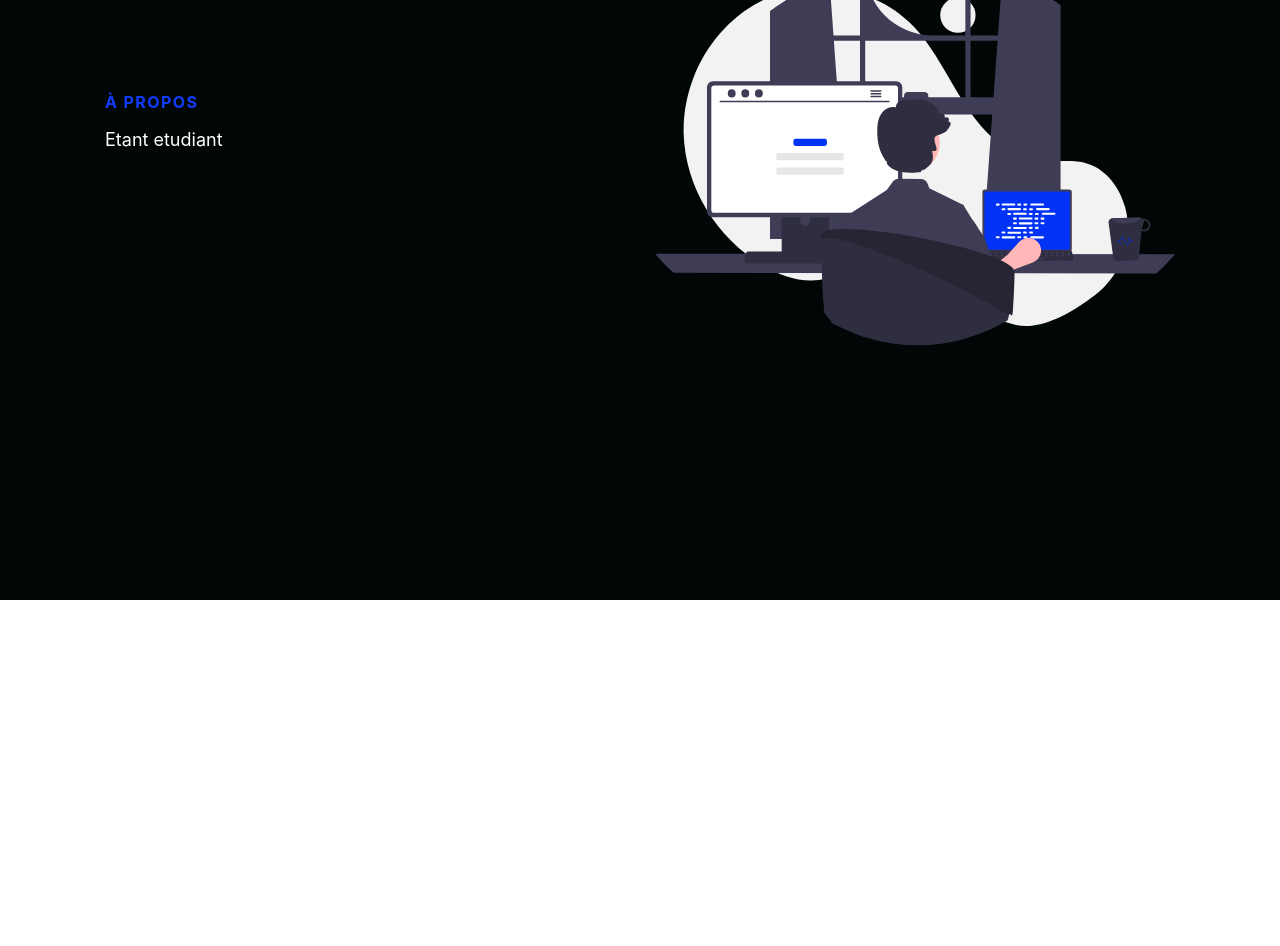
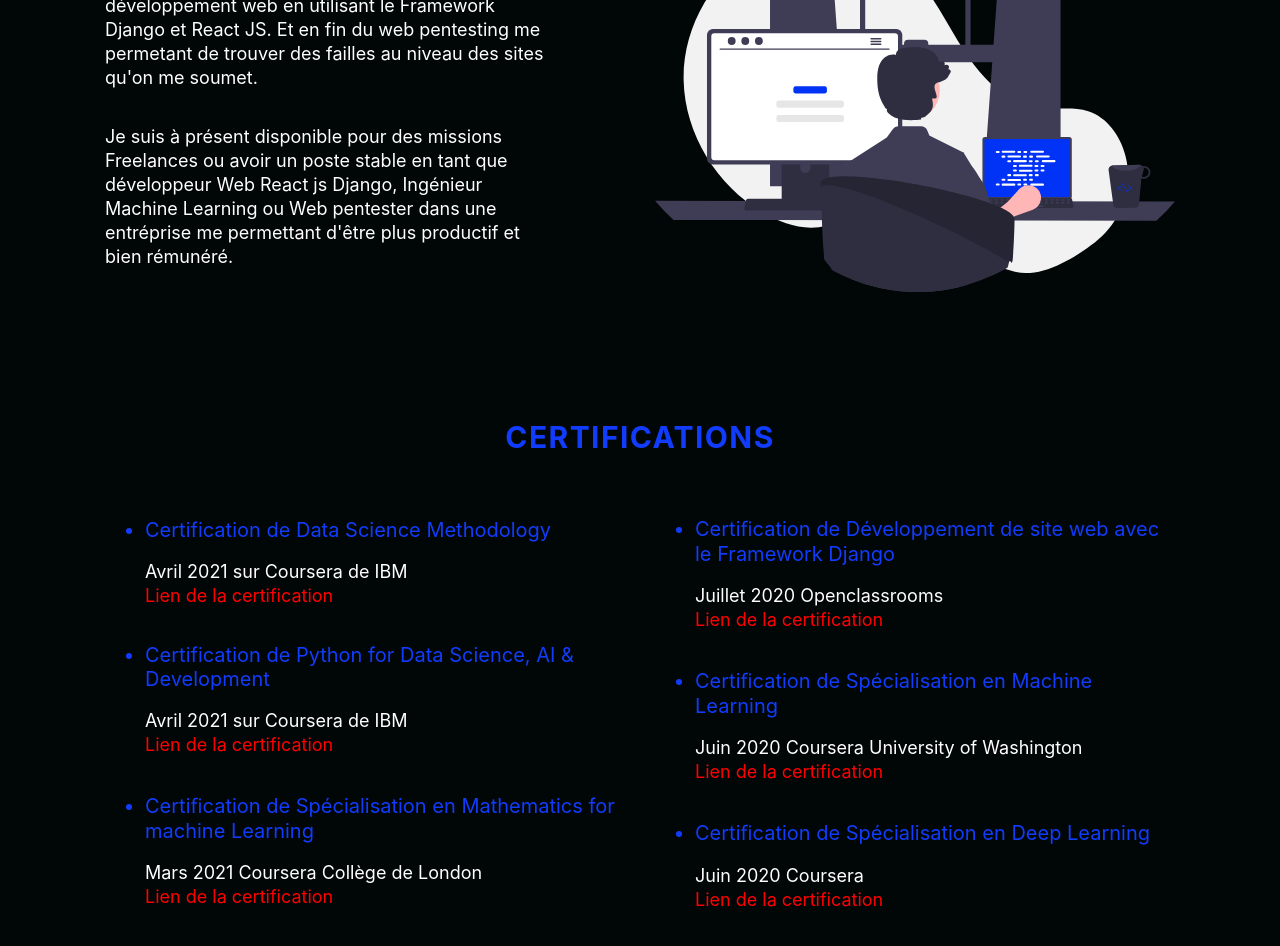
Before and after one commit to Adam-kn/portfolio, a React (Create React App) app: page / in a window 1280 px wide. Shown: the part 940-1886 px from the top of the page. Before the commit the page ends 1540 px from the top, so only its background shows below. Built offline with nearby package versions, Linux system fonts and the light colour scheme.

Commit message:
Certifations page

```diff
--- a/src/Styles.js
+++ b/src/Styles.js
@@ -119,7 +119,7 @@
   cursor: pointer;
 
   &.active {
-    border-bottom: #01bf71;
+    border-bottom: 3px solid #113CFC;
   }
 `;
 
@@ -262,7 +262,7 @@
 `;
 
 
-export const AboutContainer = styled.div`
+export const Container = styled.div`
   background: ${({lightBg}) => (lightBg ? '#f9f9f9' : '#010606')};
 
   @media screen and (max-width: 768px) {
@@ -271,10 +271,10 @@
 `;
 
 
-export const AboutWrapper = styled.div`
+export const Wrapper = styled.div`
   display: grid;
   z-index: 1;
-  height: 860px;
+  height: 100%;
   width: 100%;
   max-width: 1100px;
   margin-right: auto;
@@ -283,8 +283,9 @@
 `;
 
 
-export const AboutRow = styled.div`
+export const Row = styled.div`
   display: grid;
+  padding-top: -250px;
   grid-auto-columns: minmax(auto, 1fr);
   align-items: center;
   grid-template-areas: ${({imgStart}) => ( imgStart ? `'col2 col1'`:`'col1 col2'`)};
@@ -316,14 +317,14 @@
 `;
 
 
-export const TopLine = styled.p`
+export const TopLine = styled.h4`
   color: #113CFC;
-  font-size: 16px;
-  line-height: 16px;
+  font-size: 30px;
   font-weight: 700;
   letter-spacing: 1.4px;
   text-transform: uppercase;
-  margin-bottom: 16px;
+  align-items: center;
+  text-align: center;
 `;
 
 export const Subtitle = styled.p`
@@ -346,3 +347,18 @@
   margin: 0 0 10px 0;
   padding-right: 0;
 `;
+
+export const TitleWrap = styled.ul`
+  font-size: 20px;
+`;
+
+
+export const Title = styled.li`
+  color: #113CFC;
+`;
+
+export const LinkC = styled.a`
+  text-decoration: none;
+  cursor: pointer;
+  color: red;
+`;
--- a/src/components/About.js
+++ b/src/components/About.js
@@ -1,16 +1,27 @@
 import React from 'react';
-import { AboutContainer, AboutRow, AboutWrapper, Col1, Col2, Img, ImgWrapper, Subtitle, TextWrapper, TopLine } from '../Styles';
+import { Container, Row, Wrapper, Col1, Col2, Img, ImgWrapper, Subtitle, TextWrapper, TopLine } from '../Styles';
 import about from '../imges/about.svg'
-const About = ({lightBg , imgStart, id, darkText}) => {
+const About = () => {
     return (
         <>
-           <AboutContainer lightBg={false} id='À propos'>
-               <AboutWrapper>
-                   <AboutRow imgStart={false}>
+           <Container lightBg={false} id='about'>
+               <Wrapper>
+                   <TopLine> À propos</TopLine>
+                   <Row imgStart={false}>
                        <Col1>
                           <TextWrapper>
-                              <TopLine> À propos</TopLine>
-                              <Subtitle darkText={false}> Etant etudiant</Subtitle>
+                              <Subtitle darkText={false}>
+                                Avant, pendant et après mes études supérieures en Informique
+                                j'ai fait de la programmation ma passion préférée. Le premier langage utilisé est
+                                le python dans le but de faire du Machine Learning (Apprentissage Automatique).
+                                J'ai ensuite fait du développement web en utilisant le Framework Django et React JS.
+                                Et en fin du web pentesting me permetant de trouver des failles au niveau des sites qu'on me soumet.
+                              </Subtitle>
+                              <Subtitle darkText={false}>
+                                Je suis à présent disponible pour des missions Freelances ou avoir un poste stable en
+                                tant que développeur Web React js Django, Ingénieur Machine Learning ou Web pentester dans une entréprise
+                                me permettant d'être plus productif et bien rémunéré.
+                              </Subtitle>
                           </TextWrapper>
                        </Col1>
                        <Col2>
@@ -18,9 +29,9 @@
                              <Img src={about} alt=""/>
                           </ImgWrapper>
                        </Col2>
-                   </AboutRow>
-               </AboutWrapper>
-           </AboutContainer>
+                   </Row>
+               </Wrapper>
+           </Container>
         </>
     );
 };
--- /dev/null
+++ b/src/components/Certifications.js
@@ -0,0 +1,96 @@
+import React from 'react';
+import { Col1, Col2, Container, LinkC, Row, Subtitle, TextWrapper, Title, TitleWrap, TopLine, Wrapper } from '../Styles';
+
+const Certifications = () => {
+    return (
+        <>
+            <Container lightBg={false} id="certifications">
+                <Wrapper>
+                    <TopLine> Certifications </TopLine>
+                    <Row>
+                        <Col1>
+                            <TextWrapper>
+                                <TitleWrap>
+                                    <div>
+                                        <Title>
+                                            Certification de Data Science Methodology
+                                        </Title>
+                                        <Subtitle>
+                                            Avril 2021 sur Coursera de IBM <br />
+                                            <LinkC href="https://www.coursera.org/account/accomplishments/certificate/43J9FNZUDE4U">
+                                                Lien de la certification
+                                            </LinkC>
+                                        </Subtitle>
+                                    </div>
+                                    <div>
+                                        <Title>
+                                            Certification de Python for Data Science, AI & Development
+                                        </Title>
+                                        <Subtitle>
+                                            Avril 2021 sur Coursera de IBM <br />
+                                            <LinkC href="https://www.coursera.org/account/accomplishments/certificate/LGVTTR7MVJGB">
+                                                Lien de la certification
+                                            </LinkC>
+                                        </Subtitle>
+                                    </div>
+                                    <div>
+                                        <Title>
+                                            Certiﬁcation de Spécialisation en Mathematics for machine Learning
+                                        </Title>
+                                        <Subtitle>
+                                            Mars 2021 Coursera Collège de London <br />
+                                            <LinkC href="https://www.coursera.org/account/accomplishments/specialization/certificate/ZYND27PT7QWL">
+                                                Lien de la certification
+                                            </LinkC>
+                                        </Subtitle>
+                                    </div>
+                                </TitleWrap>
+                            </TextWrapper>
+                        </Col1>
+                        <Col2>
+                            <TextWrapper>
+                                <TitleWrap>
+                                    <div>
+                                        <Title>
+                                            Certiﬁcation de Développement de site web avec le Framework Django
+                                        </Title>
+                                        <Subtitle>
+                                            Juillet 2020 Openclassrooms <br />
+                                            <LinkC href="https://openclassrooms.com/fr/course-certificates/3295184181">
+                                                Lien de la certification
+                                            </LinkC>
+                                        </Subtitle>
+                                    </div>
+                                    <div>
+                                        <Title>
+                                            Certiﬁcation de Spécialisation en Machine Learning
+                                        </Title>
+                                        <Subtitle>
+                                            Juin 2020 Coursera University of Washington <br />
+                                            <LinkC href="https://www.coursera.org/account/accomplishments/specialization/certificate/KP6NTW5E47CD">
+                                                Lien de la certification
+                                            </LinkC>
+                                        </Subtitle>
+                                    </div>
+                                    <div>
+                                        <Title>
+                                            Certiﬁcation de Spécialisation en Deep Learning
+                                        </Title>
+                                        <Subtitle>
+                                            Juin 2020 Coursera  <br />
+                                            <LinkC href="https://www.coursera.org/account/accomplishments/specialization/certificate/SGC589JJUTTJ">
+                                                Lien de la certification
+                                            </LinkC>
+                                        </Subtitle>
+                                    </div>
+                                </TitleWrap>
+                            </TextWrapper>
+                        </Col2>
+                    </Row>
+                </Wrapper>
+            </Container>
+        </>
+    );
+};
+
+export default Certifications;
--- a/src/components/NavBar.js
+++ b/src/components/NavBar.js
@@ -14,13 +14,29 @@
                 </MobileIcon>
                 <NavMenu>
                     <NavItem>
-                        <NavLinks to="about"> À propos </NavLinks>
+                        <NavLinks to="about" smooth={true} duration={500} spy={true} exact="true" offset={-80}>
+                             À propos
+                        </NavLinks>
                     </NavItem>
                     <NavItem>
-                        <NavLinks to="skill"> Compétences </NavLinks>
+                        <NavLinks to="certifications" smooth={true} duration={500} spy={true} exact="true" offset={-80}>
+                             Certifications
+                        </NavLinks>
                     </NavItem>
                     <NavItem>
-                        <NavLinks to="contact"> Contacts </NavLinks>
+                        <NavLinks to="experiences" smooth={true} duration={500} spy={true} exact="true" offset={-80}>
+                            Expériences
+                        </NavLinks>
+                    </NavItem>
+                    <NavItem>
+                        <NavLinks to="skills" smooth={true} duration={500} spy={true} exact="true" offset={-80}>
+                            Compétences
+                        </NavLinks>
+                    </NavItem>
+                    <NavItem>
+                        <NavLinks to="contacts" smooth={true} duration={500} spy={true} exact="true" offset={-80}>
+                            Contacts
+                        </NavLinks>
                     </NavItem>
                 </NavMenu>
             </NavContainer>
--- a/src/components/Profile.js
+++ b/src/components/Profile.js
@@ -22,7 +22,7 @@
                 <ProfileH1> Salut, Je suis Adam Konan votre </ProfileH1>
                 <ProfileP>
                     <Typical
-                        steps={['Data Scientist', 3000, 'Développeur Django', 3000, 'Développeur React js', 3000, 'Web Pentester', 3000]}
+                        steps={['Dev Machine Learning', 3000, 'Développeur Django', 3000, 'Développeur React js', 3000, 'Web Pentester', 3000]}
                         loop={Infinity}
                         wrapper="h3"/>
                 </ProfileP>
--- a/src/components/SideBar.js
+++ b/src/components/SideBar.js
@@ -10,8 +10,10 @@
             <SideBarWrapper>
                 <SideBarMenu>
                     <SideBarLink to="about" onClick={toggle}> À propos </SideBarLink>
+                    <SideBarLink to="certifications" onClick={toggle}> Certifications </SideBarLink>
+                    <SideBarLink to="experiences" onClick={toggle}> Expériences </SideBarLink>
                     <SideBarLink to="skills" onClick={toggle}> Compétences </SideBarLink>
-                    <SideBarLink to="contact" onClick={toggle}> Conctacts </SideBarLink>
+                    <SideBarLink to="contacts" onClick={toggle}> Conctacts </SideBarLink>
                 </SideBarMenu>
             </SideBarWrapper>
         </SideBarContainer>
--- a/src/pages/Home.js
+++ b/src/pages/Home.js
@@ -3,6 +3,7 @@
 import NavBar from '../components/NavBar';
 import Profile from '../components/Profile';
 import About from '../components/About';
+import Certifications from '../components/Certifications';
 
 
 const Home = () => {
@@ -18,6 +19,7 @@
             <NavBar toggle={toggle}/>
             <Profile/>
             <About/>
+            <Certifications/>
         </>
     );
 };
```
